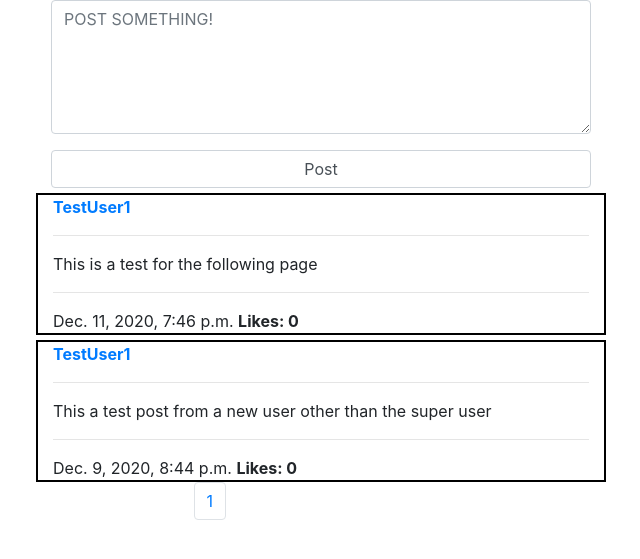
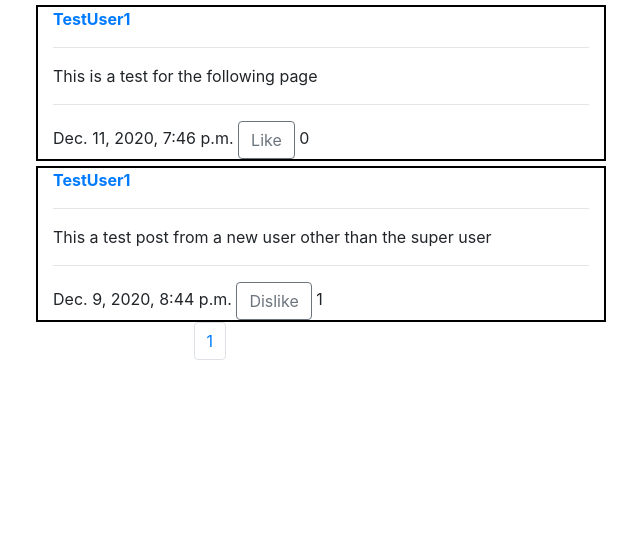
Before and after one commit to Boondock19/Boondock19--Project4-Network-HavardCourse, a Django app: page /Following in a window 1280 px wide. Shown: the part 56-615 px from the top of the page, without its empty margins (319-959 px from the left). Run offline with Django 3.2, Linux system fonts and the light colour scheme; a user stored in the database is signed in; data comes from the database, SQL or seed files in the repository; both versions use the stored data as it was after the commit; some libraries are stand-ins or nearby versions.

Commit message:
Decimo Segundo commit Parece que todo funciona

```diff
--- a/project4/network/models.py
+++ b/project4/network/models.py
@@ -12,7 +12,7 @@ class Post(models.Model):
     like=models.ManyToManyField(User,blank=True,related_name="Post_likes")
 
     def __str__(self):
-        return f"This is a Post created By {self.user.username}"
+        return f"This is a Post created By {self.user.username}  and id:{self.pk}"
 
 class Profile(models.Model):
     user=models.ForeignKey(User,on_delete=models.CASCADE,related_name="User_Profile")
@@ -20,4 +20,4 @@ class Profile(models.Model):
     Following=models.ManyToManyField(User,blank=True,related_name="User_Following")
 
     def __str__(self):
-        return f"This is the profile of f{self.user.username}"
+        return f"This is the profile of f{self.user.username} id:{self.id}"
--- /dev/null
+++ b/project4/network/static/network/Like.js
@@ -0,0 +1,46 @@
+document.addEventListener("DOMContentLoaded", function () {
+like=document.querySelectorAll(".Likebtn")
+like.forEach(element => {
+    element.addEventListener("click", function () {
+        GetPost=element.getAttribute("data-post_id");
+        console.log(GetPost)
+        Post_Liked=element.getAttribute("data-Liked")
+        console.log(Post_Liked)
+        Postbtn=document.querySelector(`#like-btn-${GetPost}`);
+        CountLikes=document.querySelector(`#like-count-${GetPost}`);
+        var Count=Number(CountLikes.textContent);
+        console.log(Count)
+        Liked(GetPost,Post_Liked)
+
+       })
+
+    })
+});
+
+
+
+function Liked (id,Liked) {
+    form = new FormData();
+    form.append("id",id);
+    form.append("Liked",Liked);
+    fetch("/Liked/", {
+        method:"POST",
+        body:form,
+    })
+    .then((res) => res.json())
+    .then((res) => {
+        if (res.Liked=="yes") {
+            btn=document.querySelector(`#like-btn-${id}`)
+            btn.setAttribute("data-Liked","yes")
+            document.querySelector(`#like-btn-${id}`).textContent="Dislike";
+            document.querySelector(`#like-count-${id}`).textContent=res.CountLiked
+
+        } else if (res.Liked=="no") {
+            btn=document.querySelector(`#like-btn-${id}`)
+            btn.setAttribute("data-Liked","no")
+            document.querySelector(`#like-btn-${id}`).textContent="Like";
+            document.querySelector(`#like-count-${id}`).textContent=res.CountLiked
+        }
+    })
+
+}
--- a/project4/network/templates/network/FollowingPage.html
+++ b/project4/network/templates/network/FollowingPage.html
@@ -1,26 +1,39 @@
 {% extends "network/layout.html" %}
-
+{% load static %}
 {% block body %}
     {% if user.is_authenticated %}
+    {% endif %}
 
+    {% for post in page_obj %}
+    {% if request.user.id == post.user.id %}
     <div class="container">
         <div class="row h-100 justify-content-center aling-items-center">
-            <div class="col-sm-6">
-                <form action="{% url 'index' %}" method="POST">
-                    {% csrf_token %}
-                    <div class="form-group">
-                        <textarea placeholder="POST SOMETHING!" class="form-control" name="NewPost" id="NewPost" cols="50" rows="5"></textarea>
+            <div class="Post col-sm-6" id="post-{{ post.id }}">
+                <div id="user-{{post.user.id}}">
+                    <strong><a href="{% url 'Profile' post.user.id %}">{{post.user.username}}</a></strong>
+                    <hr>
+                    <div id="text-Contend">
+                        <p id="p_text_contend_{{ post.id }}">{{post.Contend}}</p>
+                        <textarea  style="display: none;" id="texarea_text_contend_{{ post.id }}" cols="50" rows="5">{{post.Contend}}</textarea>
                     </div>
-                    <div>
-                        <button class="form-control" id="btn-NewPost" type="submit">Post</button>
+                    <div class="Post-Date-Span" id="Post-time">
+                    <hr>
+                    {{post.Date}}
+                    {% if request.user in post.like.all %}
+                        <button id="like-btn-{{ post.id }}" class="btn btn-outline-secondary Likebtn" data-Liked="yes" data-post_id="{{ post.id }}">Dislike</button> <span id="like-count-{{ post.id }}">{{post.like.count}}</span>
+                    {% else %}
+                        <button id="like-btn-{{ post.id }}" class="btn btn-outline-secondary Likebtn" data-Liked="no" data-post_id="{{ post.id }}">Like</button> <span id="like-count-{{ post.id }}">{{post.like.count}}</span>
+                    {% endif %}
                     </div>
-                </form>
+                    <div class="text-right">
+                        <button type="submit" id="editpost-{{ post.id }}" class="btn btn-warning EditPost" data-post_id="{{ post.id }}">Edit</button>
+                        <button style="display: none;" type="submit" id="savepost-{{ post.id }}" class="btn btn-warning SavePost" data-post_id="{{ post.id }}">Save</button>
+                    </div>
+                </div>
             </div>
         </div>
     </div>
-    {% endif %}
-
-    {% for post in page_obj %}
+{% else %}
     <div class="container">
         <div class="row h-100 justify-content-center aling-items-center">
             <div class="Post col-sm-6" id="post-{{ post.id }}">
@@ -31,13 +44,19 @@
                         <p>{{post.Contend}}</p>
                         <div class="Post-Date-Span" id="Post-time">
                         <hr>
-                            {{post.Date}} <span class="font-weight-bold text-right">Likes: 0</span>
+                            {{post.Date}}
+                            {% if request.user in post.like.all %}
+                                <button id="like-btn-{{ post.id }}" class="btn btn-outline-secondary Likebtn" data-Liked="yes" data-post_id="{{ post.id }}">Dislike</button> <span id="like-count-{{ post.id }}">{{post.like.count}}</span>
+                            {% else %}
+                                <button id="like-btn-{{ post.id }}" class="btn btn-outline-secondary Likebtn" data-Liked="no" data-post_id="{{ post.id }}">Like</button> <span id="like-count-{{ post.id }}">{{post.like.count}}</span>
+                            {% endif %}
                         </div>
                     </div>
                 </div>
             </div>
         </div>
     </div>
+{% endif %}
 
 
 
@@ -65,3 +84,8 @@
 
 
 {% endblock %}
+
+{% block script %}
+    <script src="{% static 'network/EditPost.js' %}" ></script>
+    <script src="{% static 'network/Like.js' %}" ></script>
+{% endblock %}
--- a/project4/network/urls.py
+++ b/project4/network/urls.py
@@ -10,5 +10,6 @@ urlpatterns = [
     path("register", views.register, name="register"),
     path("Profile/<int:user_id>",views.ProfilePage,name="Profile"),
     path("Following", views.FollowingPage, name="FollowingPage"),
-    path("EditPost/",views.EditPost)
+    path("EditPost/",views.EditPost),
+    path("Liked/",views.Liked),
 ]
--- a/project4/network/views.py
+++ b/project4/network/views.py
@@ -154,7 +154,7 @@ def ProfilePage(request,user_id):
         "followingcount":userFollowing.count(),"page_obj":page_obj,"paginator":paginator}
         return render(request,"network/ProfilePage.html",context)
 
-
+@login_required
 def FollowingPage(request):
     userprofile=Profile.objects.get(user__id=request.user.id)
     userfollowing=userprofile.Following.all()
@@ -164,3 +164,22 @@ def FollowingPage(request):
     page_obj=paginator.get_page(page_number)
     context={"page_obj":page_obj,"posts":posts,"paginator":paginator}
     return render(request, "network/FollowingPage.html",context)
+
+@csrf_exempt
+def Liked(request):
+    if request.method=="POST":
+        Post_id=request.POST.get('id')
+        Liked=request.POST.get('Liked')
+        Post_target=Post.objects.get(id=Post_id)
+        if Liked=="no":
+            Post_target.like.add(request.user)
+            Post_target.save()
+            Liked="yes"
+            Likes=Post_target.like.count()
+            return JsonResponse({'status':201,'Liked':Liked,"CountLiked":Likes},status=201)
+        else:
+            Post_target.like.remove(request.user)
+            Post_target.save()
+            Liked="no"
+            Likes=Post_target.like.count()
+            return JsonResponse({'status':201,'Liked':Liked,"CountLiked":Likes},status=201)
```
Also changed, not shown: project4/network/templates/network/ProfilePage.html (+39 -2 lines), project4/network/templates/network/index.html (+14 -3 lines), project4/db.sqlite3.
